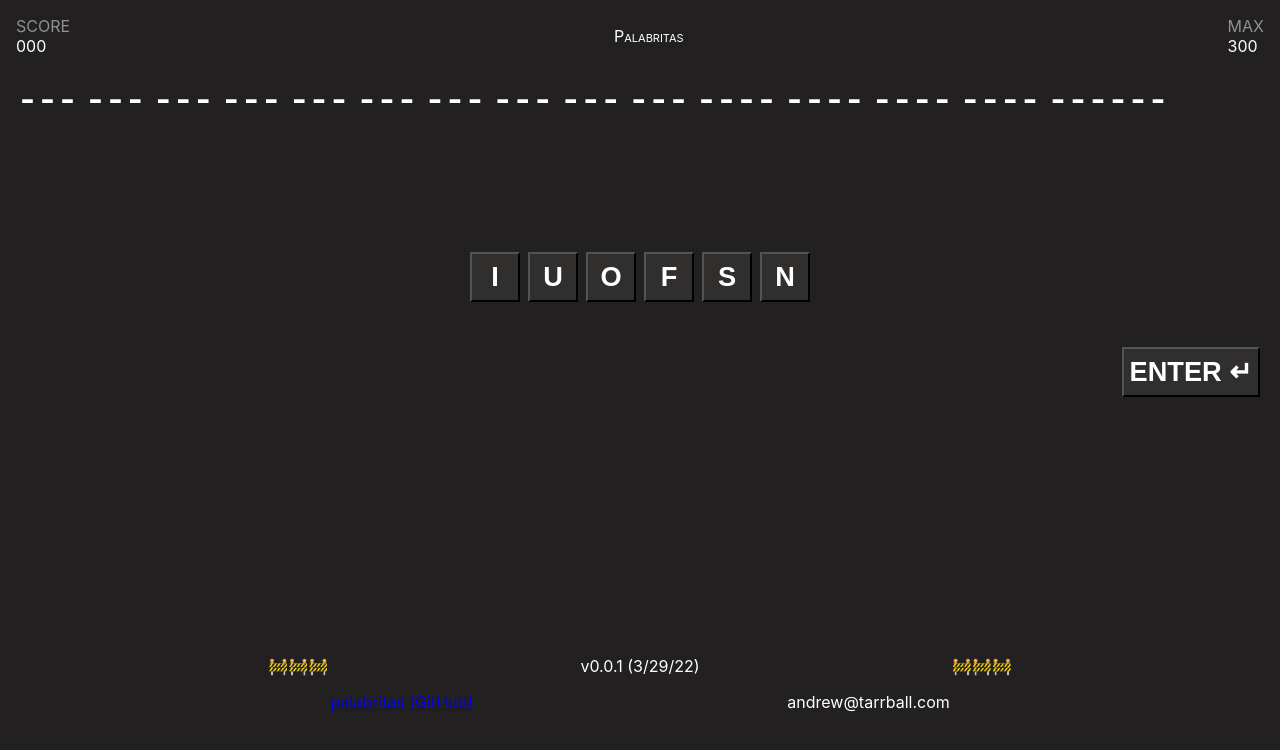
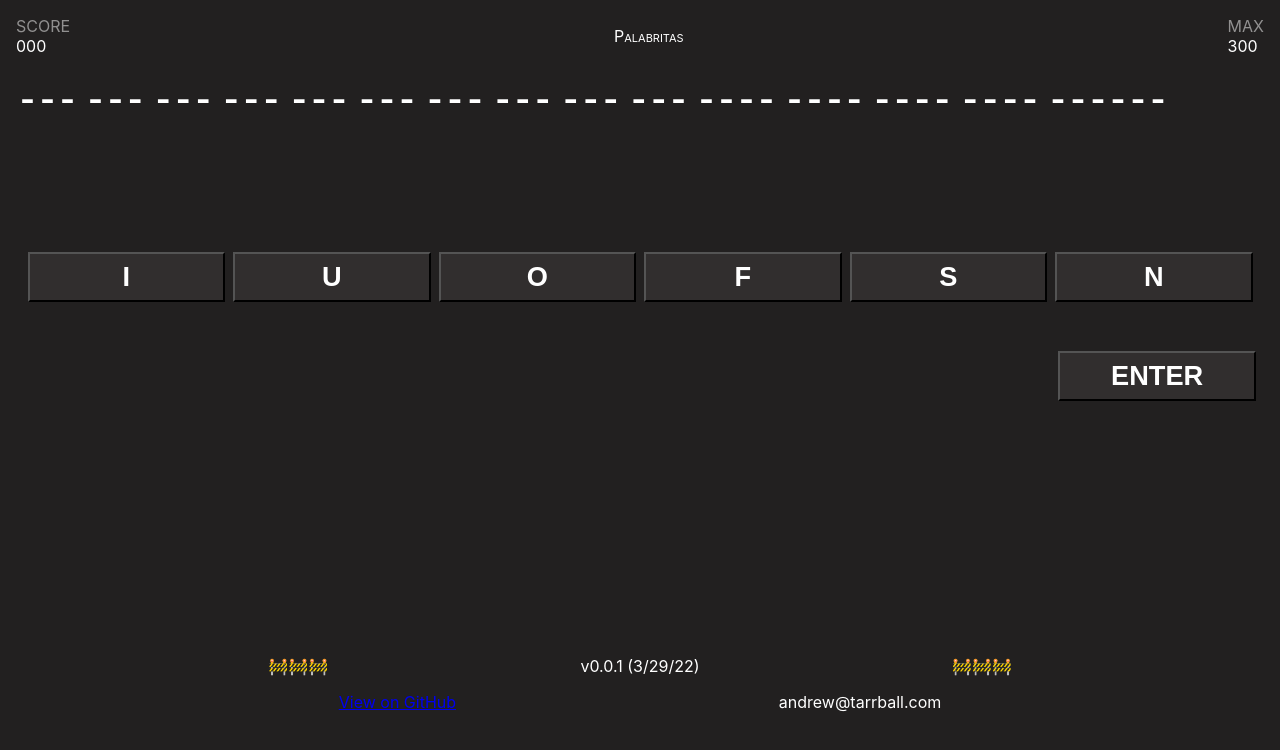
Before and after one commit to tarrball/palabritas, a Next.js app: page / in a window 1280 px wide. Shown: the top 750 px of the page. Built offline with nearby package versions, Linux system fonts and the light colour scheme.

Commit message:
Fixing overflow issues

```diff
--- a/components/answer.tsx
+++ b/components/answer.tsx
@@ -28,6 +28,7 @@ function Answer({ word, wasFound }: AnswerProp) {
                     letter-spacing: 5px;
                     margin: 0 4px;
                     text-transform: uppercase;
+                    white-space: nowrap;
                 }
             `}</style>
         </label>
--- a/components/tile.tsx
+++ b/components/tile.tsx
@@ -12,17 +12,19 @@ function Tile({ value, onTap }: Props) {
             <style jsx>{`
                 div {
                     padding: 4px;
+                    flex-basis: 16.6%;
                 }
 
                 button {
                     background: #333030e8;
                     color: white;
                     cursor: pointer;
+                    display: inline-block;
                     font-size: 170%;
                     font-weight: bold;
                     height: 50px;
-                    min-width: 50px;
                     text-transform: uppercase;
+                    width: 100%;
                 }
             `}</style>
         </div>
--- a/pages/index.tsx
+++ b/pages/index.tsx
@@ -74,7 +74,7 @@ function Home() {
                     </div>
 
                     <div className="enter-container">
-                        <Tile value="Enter ↵" onTap={tryEnterWord}></Tile>
+                        <Tile value="Enter" onTap={tryEnterWord}></Tile>
                     </div>
                 </main>
             ) : (
@@ -89,7 +89,7 @@ function Home() {
                 </div>
                 <div>
                     <a href="https://github.com/tarrball/palabritas" target="_blank">
-                        palabritas (GitHub)
+                        View on GitHub
                     </a>
                     <label>andrew@tarrball.com</label>
                 </div>
@@ -158,6 +158,7 @@ function Home() {
                     align-items: center;
                     display: flex;
                     justify-content: flex-end;
+                    padding: 4px;
                 }
 
                 footer {
```
